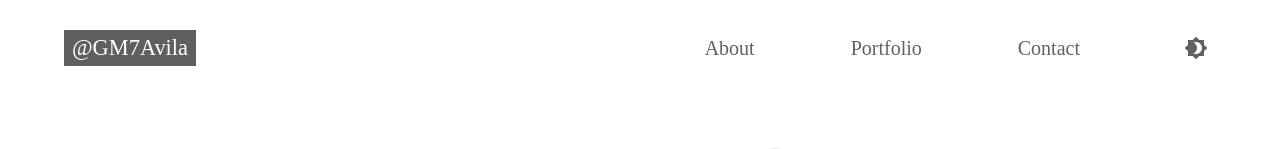
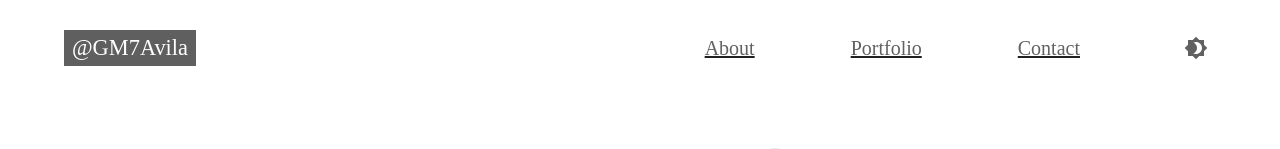
Before and after one commit to GM7Avila/my-portfolio, a React (Vite) app: page / in a window 1280 px wide. Shown: the top 149 px of the page. Built offline with nearby package versions, Linux system fonts and the light colour scheme; a web font is replaced by a local one.

Commit message:
update components

```diff
--- a/src/components/Header.tsx
+++ b/src/components/Header.tsx
@@ -77,7 +77,7 @@ export default function Header() {
                 sx={{
                   color: "inherit",
                   cursor: "pointer",
-                  textDecoration: "none",
+                  textDecoration: "underline",
                 }}
               >
                 <Typography
--- a/src/components/Home.tsx
+++ b/src/components/Home.tsx
@@ -635,7 +635,7 @@ const Home = () => {
                     }}
                   >
                     RESTful APIs
-                  </span>
+                  </span>{" "}
                   using the{" "}
                   <span
                     style={{
```
